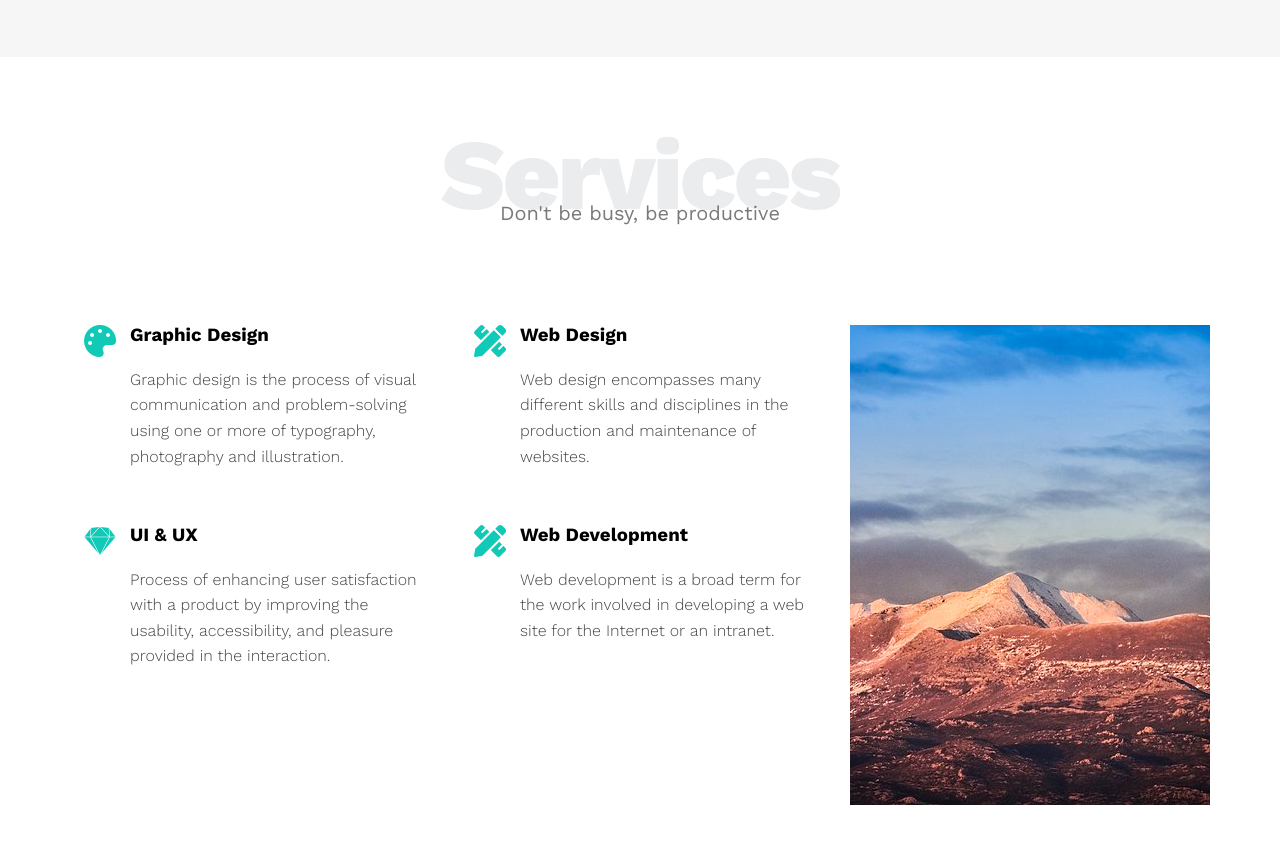
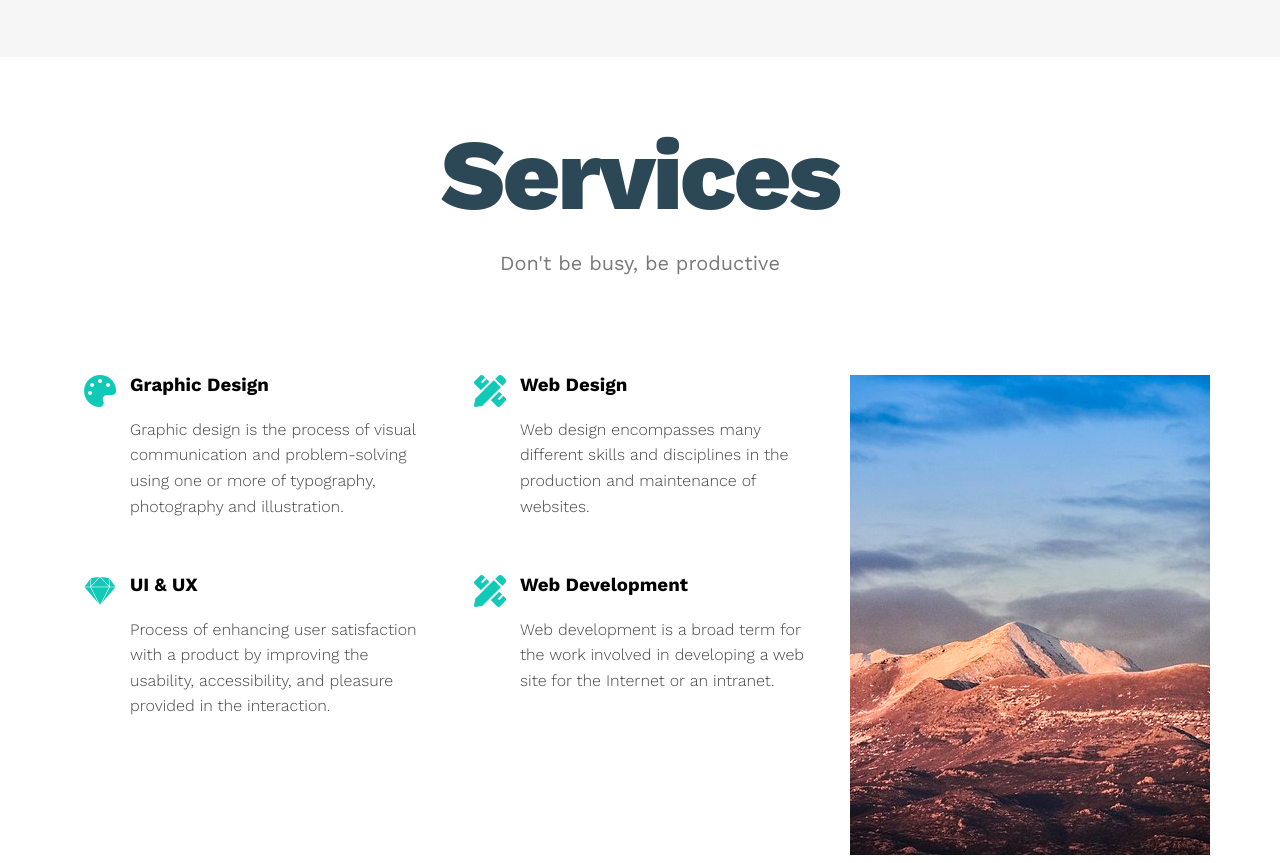
Before and after one commit to 1H1T/HTML-CSS_Template-One, a plain HTML site: page index.html in a window 1280 px wide. Shown: the part 1117-1980 px from the top of the page. Drawn offline with nearby package versions, Linux system fonts and the light colour scheme.

Commit message:
CSS-Sec_Changing

```diff
--- a/css/leon.css
+++ b/css/leon.css
@@ -46,7 +46,8 @@
     /* End Global Rules */
     /* Start Components */
     .special-heading {
-    color: #ebeced;
+    padding-bottom: 50px;
+    color: var(--secondary-color);
     font-size: 100px;
     text-align: center;
     font-weight: 800;
```
Also changed, not shown: 1 other file.
